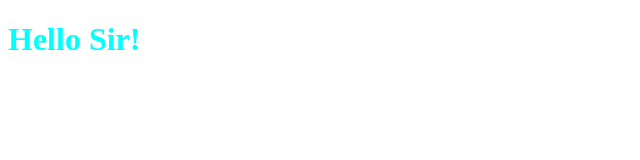
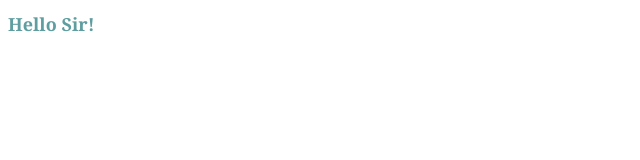
Before and after one commit to Ameenu0/first_repo, a plain HTML site: page index.html in a window 1280 px wide. Shown: the whole page, without its empty margins (0-640 px from the left). Drawn offline with Linux system fonts and the light colour scheme.

Commit message:
first commit

```diff
--- a/style.css
+++ b/style.css
@@ -1,3 +1,5 @@
 h1{
-    color: aqua;
+    font-size: large;
+    font-family: Georgia, 'Times New Roman', Times, serif;
+    color: cadetblue;
 }
```
